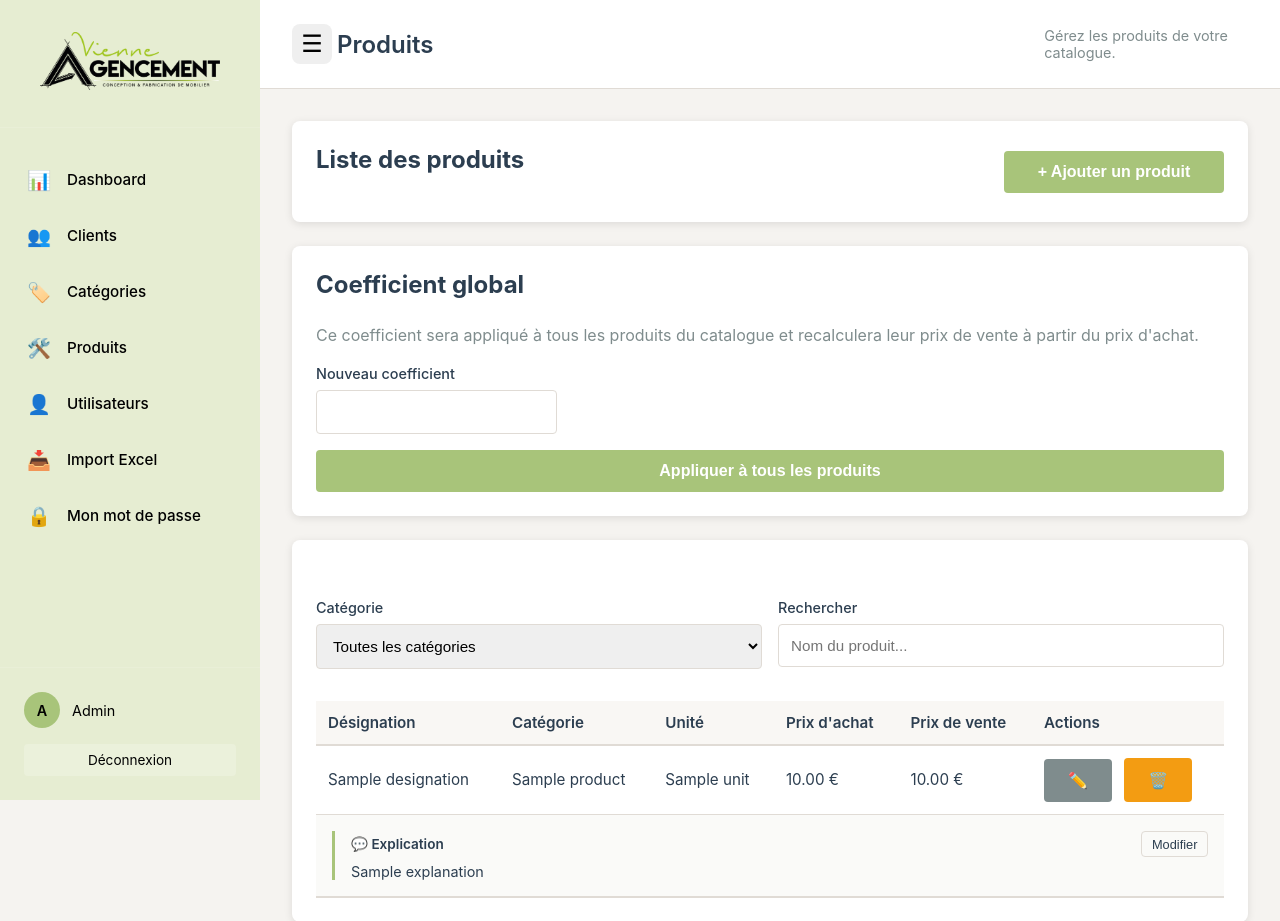
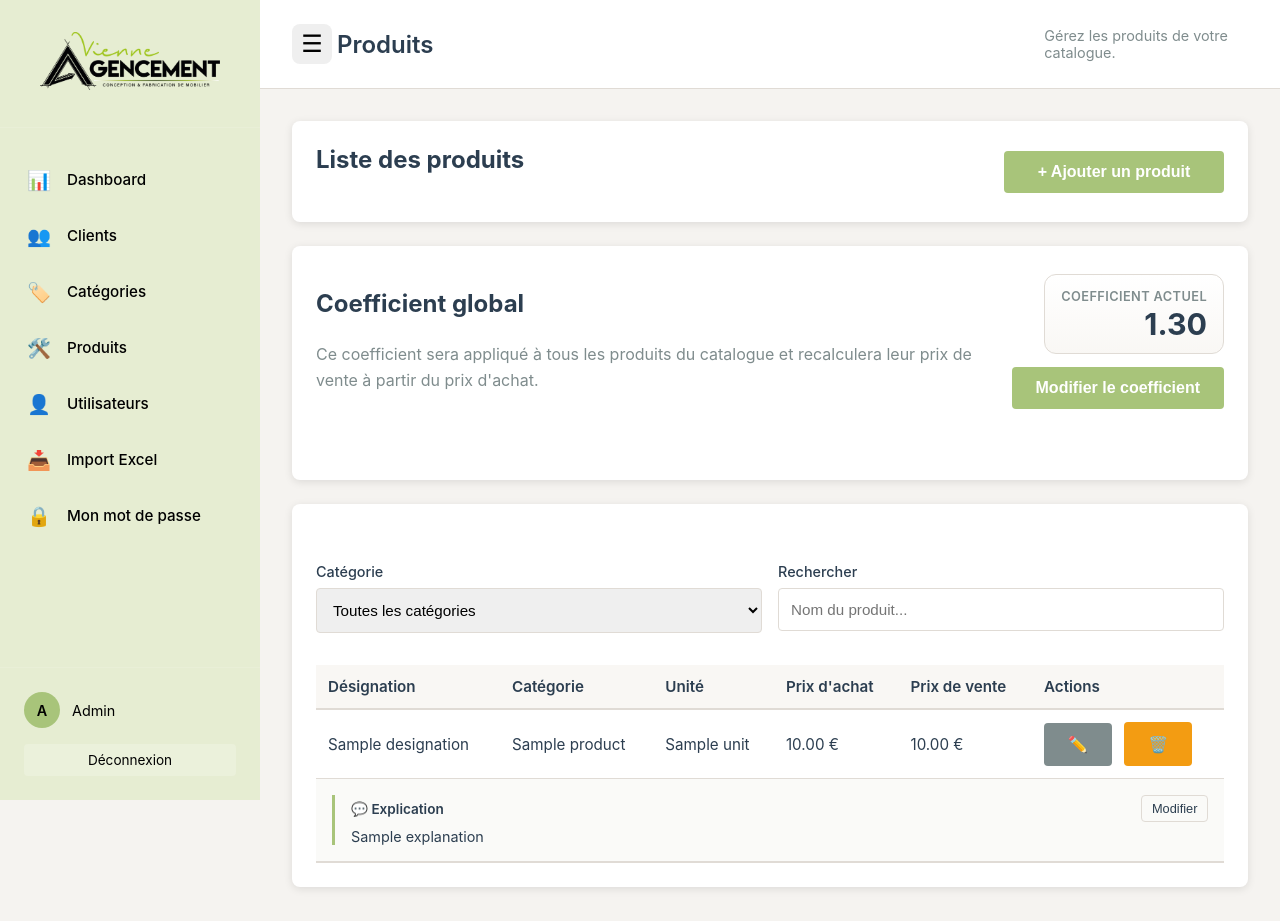
Before and after one commit to tafita37/VienneProposals, a Django app: template commercial/templates/views/products.html in a window 1280 px wide. Shown: the top 921 px of the page. Run offline with Django 5.2, Linux system fonts and the light colour scheme; the template is opened without the code that fills it: most values are stand-ins (such as "Sample title", 1, 10 or a date in 2020).

Commit message:
feat(global_coefficient_application)

```diff
--- a/commercial/templates/views/products.html
+++ b/commercial/templates/views/products.html
@@ -28,28 +28,29 @@
 </div>
 
 <div class="card" style="margin-bottom: 1.5rem;">
-    <h2>Coefficient global</h2>
-    <p style="margin-bottom: 1rem; color: var(--text-light); line-height: 1.6;">
-        Ce coefficient sera appliqué à tous les produits du catalogue et recalculera leur prix de vente à partir du prix d'achat.
-    </p>
-    <form action="{% url 'update_global_product_coefficient' %}" method="post"
-        style="display: flex; flex-wrap: wrap; gap: 1rem; align-items: end;">
-        {% csrf_token %}
-        <div class="form-group" style="min-width: 220px; margin-bottom: 0;">
-            <label for="globalCoefficient">Nouveau coefficient</label>
-            <input
-                type="number"
-                id="globalCoefficient"
-                name="coefficient"
-                min="0"
-                step="0.01"
-                required
+    <div class="coefficient-summary">
+        <div>
+            <h2>Coefficient global</h2>
+            <p style="margin-bottom: 0; color: var(--text-light); line-height: 1.6;">
+                Ce coefficient sera appliqué à tous les produits du catalogue et recalculera leur prix de vente à partir du prix d'achat.
+            </p>
+        </div>
+        <div class="coefficient-summary__actions">
+            <div class="coefficient-summary__value">
+                <span class="coefficient-summary__label">Coefficient actuel</span>
+                <strong id="globalCoefficientValue" class="coefficient-summary__number">{{ global_coefficient|default:1.30|floatformat:2 }}</strong>
+            </div>
+            <button
+                id="editGlobalCoefficientBtn"
+                type="button"
+                class="btn btn-primary coefficient-summary__action"
+                data-current-coefficient="{{ global_coefficient|default:1.30|floatformat:2 }}"
             >
+                Modifier le coefficient
+            </button>
         </div>
-        <button type="submit" class="btn btn-primary" style="height: fit-content;">
-            Appliquer à tous les produits
-        </button>
-    </form>
+    </div>
+    <div id="globalCoefficientMessage" class="form-message coefficient-message" aria-live="polite"></div>
 </div>
 
 <div class="card">
@@ -177,6 +178,41 @@
     </div>
 </div>
 
+<div id="globalCoefficientModal" class="coefficient-modal hidden" aria-hidden="true" style="display: none;">
+    <div class="coefficient-modal__backdrop" data-close-coefficient-modal="true"></div>
+    <div class="coefficient-modal__dialog" role="dialog" aria-modal="true" aria-labelledby="globalCoefficientTitle">
+        <div class="coefficient-modal__header">
+            <div>
+                <h3 id="globalCoefficientTitle">Modifier le coefficient global</h3>
+                <p>Affinez le coefficient appliqué à tous les produits du catalogue.</p>
+            </div>
+            <button type="button" class="modal-close" data-close-coefficient-modal="true">✕</button>
+        </div>
+        <form id="globalCoefficientForm">
+            <div class="coefficient-modal__body">
+                <div class="form-group">
+                    <label for="globalCoefficientInput">Nouveau coefficient</label>
+                    <input
+                        type="number"
+                        id="globalCoefficientInput"
+                        name="coefficient"
+                        min="0"
+                        step="0.01"
+                        value="{{ product_coefficient_history.coefficient}}"
+                        required
+                    >
+                </div>
+                <p class="coefficient-modal__hint">Exemple: 1.30 signifie que le prix de vente est calculé à partir du prix d'achat multiplié par 1.30.</p>
+                <div id="globalCoefficientModalMessage" class="form-message coefficient-message" aria-live="polite"></div>
+            </div>
+            <div class="coefficient-modal__footer">
+                <button type="button" class="btn btn-secondary" data-close-coefficient-modal="true">Annuler</button>
+                <button type="submit" class="btn btn-primary">Valider les modifications</button>
+            </div>
+        </form>
+    </div>
+</div>
+
 <!-- Modal pour ajouter/modifier produit -->
 <div id="productModal" class="modal" style="display: none;">
     <div class="modal-content product-modal-content">
--- a/sql/Datas.sql
+++ b/sql/Datas.sql
@@ -69,3 +69,5 @@ INSERT INTO company (name, registration_number, tax_identification_number, creat
 ('SA Michel Aérospatiale', 'RCS TOULOUSE 456 789 123', 'TVA FR45678912345', '2010-02-01', 3, 8),
 ('EURL Laurent Vignobles', 'RCS DIJON 789 123 456', 'TVA FR78912345678', '2019-11-15', 4, 9),
 ('Dubois Technologies', 'RCS MONTPELLIER 321 654 987', 'TVA FR32165498701', '2020-06-30', 5, 10);
+
+INSERT INTO products_coefficient_history (coefficient) VALUES (1.3);
--- a/sql/Tables.sql
+++ b/sql/Tables.sql
@@ -31,6 +31,12 @@ CREATE TABLE unit(
    name VARCHAR(50)  NOT NULL,
    PRIMARY KEY(id),
    UNIQUE(name)
+);
+
+CREATE TABLE products_coefficient_history(
+   id SERIAL,
+   coefficient NUMERIC(15,2) NOT NULL,
+   date_change DATE NOT NULL DEFAULT NOW()
 );
 
 CREATE TABLE product(
--- a/static/css/pages/products.css
+++ b/static/css/pages/products.css
@@ -61,6 +61,135 @@
 
 .delete-confirm-actions #deleteConfirmBtn:hover {
 	background-color: var(--accent-light);
+}
+
+.coefficient-summary {
+	display: grid;
+	grid-template-columns: minmax(0, 1fr) auto;
+	gap: 1rem;
+	align-items: center;
+	margin-top: 0.25rem;
+}
+
+.coefficient-summary__actions {
+	display: flex;
+	flex-direction: column;
+	align-items: flex-end;
+	gap: 0.8rem;
+}
+
+.coefficient-summary__value {
+	display: grid;
+	gap: 0.35rem;
+	justify-items: end;
+	padding: 0.85rem 1rem;
+	border: 1px solid var(--border);
+	border-radius: 12px;
+	background: linear-gradient(180deg, rgba(255, 255, 255, 0.96), rgba(249, 247, 244, 0.96));
+}
+
+.coefficient-summary__label {
+	font-size: 0.8rem;
+	font-weight: 600;
+	letter-spacing: 0.03em;
+	text-transform: uppercase;
+	color: var(--text-light);
+}
+
+.coefficient-summary__number {
+	font-size: 1.9rem;
+	line-height: 1;
+	color: var(--text-dark);
+}
+
+.coefficient-summary__action {
+	justify-self: end;
+	white-space: nowrap;
+}
+
+.coefficient-message {
+	margin-top: 0.85rem;
+	min-height: 1.1rem;
+}
+
+.coefficient-modal {
+	position: fixed;
+	inset: 0;
+	z-index: 2100;
+	display: flex;
+	align-items: center;
+	justify-content: center;
+	padding: 1rem;
+}
+
+.coefficient-modal.hidden {
+	display: none;
+}
+
+.coefficient-modal__backdrop {
+	position: absolute;
+	inset: 0;
+	background: rgba(28, 27, 24, 0.56);
+	backdrop-filter: blur(2px);
+}
+
+.coefficient-modal__dialog {
+	position: relative;
+	width: min(92vw, 520px);
+	background: white;
+	border: 1px solid var(--border);
+	border-radius: 16px;
+	box-shadow: var(--shadow);
+	overflow: hidden;
+}
+
+.coefficient-modal__header {
+	display: flex;
+	justify-content: space-between;
+	gap: 1rem;
+	align-items: flex-start;
+	padding: 1.25rem 1.25rem 0.75rem;
+	border-bottom: 1px solid rgba(0, 0, 0, 0.05);
+}
+
+.coefficient-modal__header h3 {
+	margin: 0 0 0.3rem;
+	font-size: 1.15rem;
+	color: var(--text-dark);
+}
+
+.coefficient-modal__header p {
+	margin: 0;
+	color: var(--text-light);
+	line-height: 1.5;
+}
+
+.coefficient-modal__body {
+	padding: 1rem 1.25rem 0.5rem;
+}
+
+.coefficient-modal__hint {
+	margin: 0.6rem 0 0;
+	color: var(--text-light);
+	font-size: 0.9rem;
+	line-height: 1.45;
+}
+
+.coefficient-modal__footer {
+	display: flex;
+	justify-content: flex-end;
+	gap: 0.75rem;
+	padding: 0.75rem 1.25rem 1.25rem;
+}
+
+.coefficient-modal__footer .btn {
+	width: auto;
+	min-width: 140px;
+}
+
+.coefficient-modal .form-message {
+	margin-top: 0.8rem;
+	min-height: 1.1rem;
 }
 
 .product-modal-content {
@@ -155,6 +284,36 @@
 		width: 100%;
 	}
 
+	.coefficient-summary {
+		grid-template-columns: 1fr;
+		align-items: stretch;
+	}
+
+	.coefficient-summary__actions {
+		align-items: stretch;
+	}
+
+	.coefficient-summary__value {
+		justify-items: start;
+	}
+
+	.coefficient-summary__action {
+		justify-self: stretch;
+		width: 100%;
+	}
+
+	.coefficient-modal__dialog {
+		width: calc(100% - 0.5rem);
+	}
+
+	.coefficient-modal__footer {
+		flex-direction: column-reverse;
+	}
+
+	.coefficient-modal__footer .btn {
+		width: 100%;
+	}
+
 	.product-modal-content {
 		width: calc(100% - 2rem);
 		margin: 1rem auto;
--- a/static/js/pages/products.js
+++ b/static/js/pages/products.js
@@ -167,6 +167,27 @@ function bindPriceCoefficientSync() {
   });
 }
 
+function parseCoefficientValue(value) {
+  if (value === null || value === undefined) {
+    return NaN;
+  }
+
+  const normalized = String(value).replace(",", ".").trim();
+  if (normalized === "") {
+    return NaN;
+  }
+
+  return Number(normalized);
+}
+
+function formatGlobalCoefficient(value) {
+  if (!Number.isFinite(value)) {
+    return "";
+  }
+
+  return (Math.round(value * 100) / 100).toFixed(2);
+}
+
 document.addEventListener("DOMContentLoaded", () => {
   const addProductBtn = document.getElementById("addProductBtn");
   const deleteModal = document.getElementById("deleteConfirmModal");
@@ -177,6 +198,141 @@ document.addEventListener("DOMContentLoaded", () => {
   const searchFilter = document.getElementById("searchFilter");
   const productsTableBody = document.getElementById("productsTableBody");
   const productsMessage = document.getElementById("productsMessage");
+  const globalCoefficientValue = document.getElementById(
+    "globalCoefficientValue",
+  );
+  const globalCoefficientMessage = document.getElementById(
+    "globalCoefficientMessage",
+  );
+  const globalCoefficientModal = document.getElementById(
+    "globalCoefficientModal",
+  );
+  const globalCoefficientModalMessage = document.getElementById(
+    "globalCoefficientModalMessage",
+  );
+  const globalCoefficientInput = document.getElementById(
+    "globalCoefficientInput",
+  );
+  const globalCoefficientForm = document.getElementById(
+    "globalCoefficientForm",
+  );
+  const editGlobalCoefficientBtn = document.getElementById(
+    "editGlobalCoefficientBtn",
+  );
+
+  const getCurrentGlobalCoefficient = () => {
+    const rawValue =
+      editGlobalCoefficientBtn?.dataset.currentCoefficient ||
+      globalCoefficientValue?.textContent ||
+      "1.30";
+    const parsedValue = parseCoefficientValue(rawValue);
+    return Number.isFinite(parsedValue) ? parsedValue : 1.3;
+  };
+
+  const setGlobalCoefficientMessage = (message, type = "info", target) => {
+    const element = target || globalCoefficientMessage;
+    if (!element) return;
+
+    element.textContent = message || "";
+    element.className = "form-message coefficient-message";
+    if (message) {
+      element.classList.add(type);
+    }
+  };
+
+  const openGlobalCoefficientModal = () => {
+    if (!globalCoefficientModal || !globalCoefficientInput) {
+      return;
+    }
+
+    globalCoefficientInput.value = formatGlobalCoefficient(
+      getCurrentGlobalCoefficient(),
+    );
+    setGlobalCoefficientMessage("", "info", globalCoefficientModalMessage);
+
+    globalCoefficientModal.classList.remove("hidden");
+    globalCoefficientModal.style.display = "flex";
+    globalCoefficientModal.setAttribute("aria-hidden", "false");
+    window.setTimeout(() => globalCoefficientInput.focus(), 0);
+  };
+
+  const closeGlobalCoefficientModal = () => {
+    if (!globalCoefficientModal) {
+      return;
+    }
+
+    globalCoefficientModal.classList.add("hidden");
+    globalCoefficientModal.style.display = "none";
+    globalCoefficientModal.setAttribute("aria-hidden", "true");
+    setGlobalCoefficientMessage("", "info", globalCoefficientModalMessage);
+  };
+
+  const applyGlobalCoefficient = async () => {
+    if (!globalCoefficientInput || !globalCoefficientValue) {
+      return;
+    }
+
+    const parsedCoefficient = parseCoefficientValue(
+      globalCoefficientInput.value,
+    );
+
+    if (!Number.isFinite(parsedCoefficient) || parsedCoefficient <= 0) {
+      setGlobalCoefficientMessage(
+        "Veuillez saisir un coefficient supérieur à 0.",
+        "error",
+        globalCoefficientModalMessage,
+      );
+      return;
+    }
+
+    try {
+      const response = await fetch("/admin/product/update-global-coefficient/", {
+        method: "POST",
+        headers: {
+          "Content-Type": "application/x-www-form-urlencoded; charset=UTF-8",
+          "X-CSRFToken": getCsrfToken(),
+          Accept: "application/json",
+        },
+        body: new URLSearchParams({
+          coefficient: String(parsedCoefficient),
+        }).toString(),
+      });
+
+      const payload = await response.json().catch(() => null);
+
+      if (!response.ok || !payload?.success) {
+        throw new Error(
+          payload?.message ||
+            "Erreur lors de la modification du coefficient.",
+        );
+      }
+
+      const formattedCoefficient = formatGlobalCoefficient(
+        parseCoefficientValue(payload.coefficient ?? parsedCoefficient),
+      );
+      globalCoefficientValue.textContent = formattedCoefficient;
+      if (editGlobalCoefficientBtn) {
+        editGlobalCoefficientBtn.dataset.currentCoefficient =
+          formattedCoefficient;
+      }
+
+      setGlobalCoefficientMessage(
+        payload.message ||
+          `Coefficient modifié avec succès : ${formattedCoefficient}.`,
+        "success",
+        globalCoefficientMessage,
+      );
+      closeGlobalCoefficientModal();
+    } catch (error) {
+      setGlobalCoefficientMessage(
+        error instanceof Error
+          ? error.message
+          : "Erreur lors de la modification du coefficient.",
+        "error",
+        globalCoefficientModalMessage,
+      );
+    }
+  };
 
   const setExplanationEditingState = (row, isEditing) => {
     if (!row) {
@@ -306,9 +462,11 @@ document.addEventListener("DOMContentLoaded", () => {
             explanationInput.value || "",
           );
           setExplanationEditingState(explanationRow, false);
-          const explanationText = document.getElementById("explanation-text" + explanationRow.dataset.productId);
-          explanationText.style.fontStyle = 'normal';
-          explanationText.style.color = 'var(--text-dark)';
+          const explanationText = document.getElementById(
+            "explanation-text" + explanationRow.dataset.productId,
+          );
+          explanationText.style.fontStyle = "normal";
+          explanationText.style.color = "var(--text-dark)";
           explanationText.textContent = explanationInput.value.trim();
         } catch (error) {
           console.error(
@@ -401,6 +559,45 @@ document.addEventListener("DOMContentLoaded", () => {
       document.getElementById("productModal").style.display = "block";
     });
   }
+
+  if (editGlobalCoefficientBtn) {
+    editGlobalCoefficientBtn.addEventListener(
+      "click",
+      openGlobalCoefficientModal,
+    );
+  }
+
+  if (globalCoefficientModal) {
+    globalCoefficientModal.classList.add("hidden");
+    globalCoefficientModal.style.display = "none";
+    globalCoefficientModal.setAttribute("aria-hidden", "true");
+
+    globalCoefficientModal.addEventListener("click", (event) => {
+      const target = event.target;
+      if (!(target instanceof HTMLElement)) return;
+
+      if (target.dataset.closeCoefficientModal === "true") {
+        closeGlobalCoefficientModal();
+      }
+    });
+  }
+
+  if (globalCoefficientForm) {
+    globalCoefficientForm.addEventListener("submit", (event) => {
+      event.preventDefault();
+      applyGlobalCoefficient();
+    });
+  }
+
+  document.addEventListener("keydown", (event) => {
+    if (
+      event.key === "Escape" &&
+      globalCoefficientModal &&
+      !globalCoefficientModal.classList.contains("hidden")
+    ) {
+      closeGlobalCoefficientModal();
+    }
+  });
 
   const categoryPicker = document.getElementById("productCategory");
   if (categoryPicker) {
@@ -535,7 +732,7 @@ document.addEventListener("DOMContentLoaded", () => {
 
     // Ajout d'une classe pour pouvoir la cibler/masquer si besoin en CSS ou JS
     row.className = "product-explanation-row";
-    row.style.backgroundColor="#fafaf8";
+    row.style.backgroundColor = "#fafaf8";
     row.style.borderBottom = "2px solid var(--border)";
     row.setAttribute("data-product-id", product.id);
 
@@ -674,8 +871,8 @@ document.addEventListener("DOMContentLoaded", () => {
   bindPriceCoefficientSync();
 
   if (categoryFilter) {
-		categoryFilter.addEventListener('change', fetchProducts);
-	}
+    categoryFilter.addEventListener("change", fetchProducts);
+  }
 
   if (searchFilter) {
     let searchTimeout;
```
Also changed, not shown: commercial/controllers/CRUDController.py (+29 -8 lines), commercial/metier/ProductsCoefficientHistory.py (added, +9 -0 lines).
